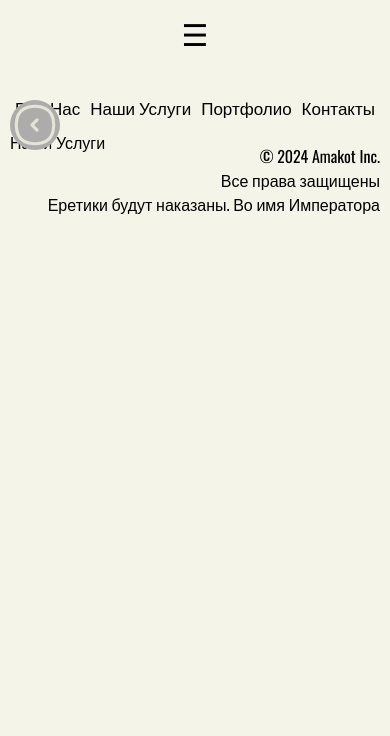
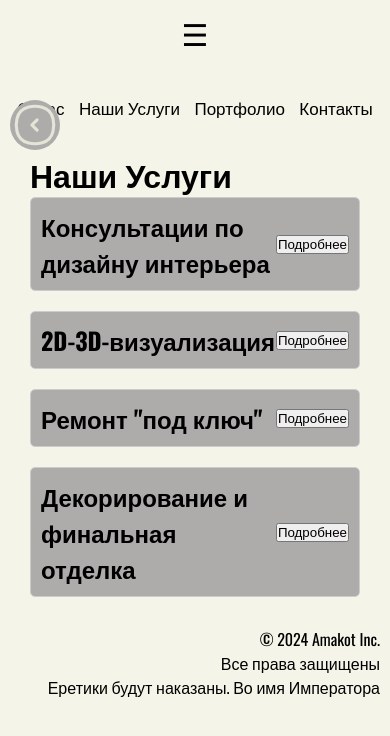
Before and after one commit to winstonchad/batyasite, a React (Create React App) app: page /services in a window 390 px wide. Shown: the top 736 px of the page. Built offline with nearby package versions, Linux system fonts and the light colour scheme.

Commit message:
1. Added Services page 2. fixed About Us page design problems, and adapted it for tablets and phones

```diff
--- a/src/AboutUs.css
+++ b/src/AboutUs.css
@@ -11,7 +11,7 @@
 .about-us-content {
     display: flex;
     flex-direction: row;
-    align-items: stretch;
+    /*align-items: stretch;*/
     gap: 2%;
 }
 
@@ -81,3 +81,42 @@
     line-height: 1.9;
     margin: 0;
 }
+
+/* Media Queries for Tablets */
+@media (max-width: 1024px) {
+    .about-us-content {
+        flex-direction: column;
+        align-items: center;
+    }
+
+    .text-block {
+        max-width: 100%;
+    }
+
+    .image-block {
+        height: auto;
+    }
+
+    .image-block img {
+        object-position: center;
+    }
+}
+
+/* Media Queries for Phones */
+@media (max-width: 768px) {
+    .about-us-container {
+        padding: 5%;
+    }
+
+    .text-block h2 {
+        font-size: 2rem;
+    }
+
+    .text-block p {
+        font-size: 1rem;
+    }
+
+    .quote-block p {
+        font-size: 1rem;
+    }
+}
--- a/src/App.js
+++ b/src/App.js
@@ -39,5 +39,5 @@ function App() {
 export default App;
 
 //TODO: добавить анимации переходов между страницами
-// TODO: доделать дизайн для страницы Про нас, доделать кнопку "Contact us" и фотку отредактировать
+// TODO: доделать дизайн для страницы О нас, доделать кнопку "Contact us" и фотку отредактировать
 // TODO: доделать дизайн для страницы Услуги
--- a/src/BackButton.css
+++ b/src/BackButton.css
@@ -27,6 +27,11 @@
 
 .back-to-main:hover{
     background-color: #555;
+}
+
+.about-us-page .back-to-main{
+    left: 110px;
+    top: 125px;
 }
 
 @media (max-width: 1024px) {
@@ -71,9 +76,23 @@
     }
 }
 
-@media (max-width: 480px) {
+@media (max-width: 1024px) {
     .contact-page .back-to-main {
-        top: 135px;
+        top: 15px;
         left: 10px;
     }
 }
+
+@media (max-width: 768px) {
+    .about-us-page .back-to-main {
+        top: 15px;
+        left: 20px;
+    }
+}
+
+@media (max-width: 480px) {
+    .about-us-page .back-to-main {
+        top: 15px;
+        left: 10px;
+    }
+}
--- a/src/Components/AboutUs.jsx
+++ b/src/Components/AboutUs.jsx
@@ -1,8 +1,15 @@
-import React from 'react';
+import React, {useEffect} from 'react';
 import '../AboutUs.css';
 import papaFoto1 from '../assets/papaFoto4.png';
 
 const AboutUs = () => {
+    useEffect(() => {
+        document.body.classList.add('about-us-page');
+        return () => {
+            document.body.classList.remove('about-us-page');
+        };
+    }, []);
+
     return (
         <div className="about-us-container">
             <div className="about-us-content">
--- a/src/Components/Header.jsx
+++ b/src/Components/Header.jsx
@@ -16,8 +16,8 @@ function Header() {
                 &#9776;
             </div>
             <ul className={`nav ${menuOpen ? 'open' : ''}`}>
-                <li><Link to="/aboutus">Про Нас</Link></li>
-                <li>Наши Услуги</li>
+                <li><Link to="/aboutus">О Нас</Link></li>
+                <li><Link to={"/services"}>Наши Услуги</Link></li>
                 <li><Link to="/portfolio">Портфолио</Link></li>
                 <li><Link to="/contact">Контакты</Link></li>
             </ul>
--- /dev/null
+++ b/src/Components/Services.css
@@ -0,0 +1,36 @@
+.services-page {
+    padding: 20px;
+}
+
+.services-list {
+    list-style: none;
+    padding: 0;
+}
+
+.service-item {
+    margin-bottom: 20px;
+    border: 1px solid #ccc;
+    border-radius: 5px;
+    overflow: hidden;
+}
+
+.service-header {
+    display: flex;
+    justify-content: space-between;
+    align-items: center;
+    padding: 10px;
+    background-color: #aeabab;
+    cursor: pointer;
+}
+
+.service-details {
+    padding: 10px;
+    background-color: #fff;
+}
+
+.service-details img {
+    max-width: 100%;
+    height: auto;
+    display: block;
+    margin-top: 10px;
+}
--- a/src/Components/Services.jsx
+++ b/src/Components/Services.jsx
@@ -1,13 +1,52 @@
-import React from 'react';
-import {Link, useLocation} from "react-router-dom";
+import React, { useState } from 'react';
+import './Services.css';
+
+const services = [
+    { id: 1, title: 'Консультации по дизайну интерьера', description: 'Мы предлагаем индивидуальные консультации для разработки вашего уникального интерьера. Наши дизайнеры помогут вам определить стиль, цветовые решения и материалы, которые лучше всего подходят для вашего проекта.<br />' +
+            '<br />\u2022 Первичная консультация с клиентом для обсуждения потребностей, стиля, бюджета и сроков.<br />\u2022 ' +
+            'Разработка концептуального дизайна, включая общее настроение пространства, цветовую палитру, выбор мебели и отделочных материалов.<br /> \u2022 ' +
+            'Разработка функциональных планировок помещений.', image: 'path/to/image1.jpg' },
+    { id: 2, title: '2D-3D-визуализация', description: 'Наши специалисты создадут концептуальный дизайн вашего пространства, включая 3D-визуализации и рабочие чертежи. Мы предложим функциональные и эстетические решения для вашего дома или офиса.<br/><br/>' +
+            '' +
+            '\u2022 Создание 3D-визуализаций интерьера, чтобы клиент мог увидеть, как будет выглядеть конечный результат до начала работ.<br />' +
+            'Разработка полного комплекта чертежей и спецификаций для строительных и ремонтных работ.<br /> \u2022 ' +
+            'План электрики, сантехники, потолков, полов и освещения.<br /> \u2022' +
+            '', image: 'path/to/image2.jpg' },
+    { id: 2, title: 'Ремонт "под ключ"', description: 'Мы организуем и проведем все ремонтные работы под ключ, начиная от черновой отделки и заканчивая финальной декорацией. Весь процесс контролируется нашими специалистами, чтобы результат превзошел ваши ожидания.<br/><br/>' +
+            '\u2022 Полный цикл работ от начала ремонта до сдачи готового объекта, включая выполнение всех строительных и отделочных работ.<br />\u2022 ' +
+            'Координация работы подрядчиков, включая электриков, сантехников, маляров и других специалистов.', image: 'path/to/image2.jpg' },
+    { id: 2, title: 'Декорирование и финальная отделка', description: '\u2022 Подбор и размещение декоративных элементов, текстиля, произведений искусства и других аксессуаров.<br />\u2022 ' +
+            'Финальная настройка интерьера для создания уютной атмосферы.', image: 'path/to/image2.jpg' },
+];
 
 function Services() {
-    return(
-        <div>
-            Наши Услуги
+    const [openServiceId, setOpenServiceId] = useState(null);
 
+    const toggleService = (id) => {
+        setOpenServiceId(openServiceId === id ? null : id);
+    };
+
+    return (
+        <div className="services-page">
+            <h1>Наши Услуги</h1>
+            <ul className="services-list">
+                {services.map(service => (
+                    <li key={service.id} className="service-item">
+                        <div className="service-header" onClick={() => toggleService(service.id)}>
+                            <h2>{service.title}</h2>
+                            <button>{openServiceId === service.id ? 'Закрыть' : 'Подробнее'}</button>
+                        </div>
+                        {openServiceId === service.id && (
+                            <div className="service-details">
+                                <p dangerouslySetInnerHTML={{__html: service.description}}></p>
+                                <img src={service.image} alt={service.title} />
+                            </div>
+                        )}
+                    </li>
+                ))}
+            </ul>
         </div>
-    )
+    );
 }
 
 export default Services;
```
